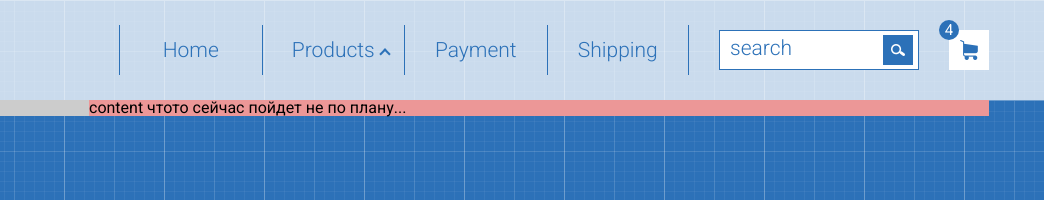
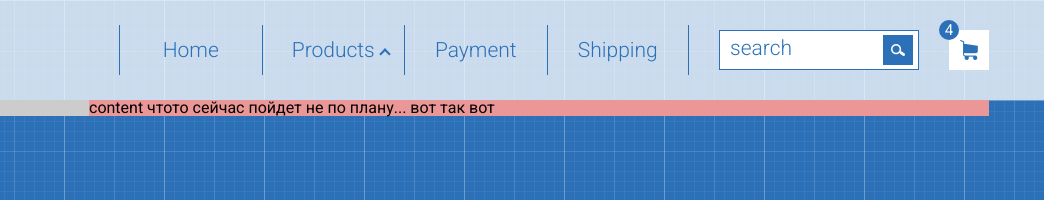
Before and after one commit to yaborodinov/git_expiriance.github.io, a website: page index.html in a window 1280 px wide. Shown: the top 200 px of the page, 236-1280 px from the left. Drawn offline with Linux system fonts and the light colour scheme.

Commit message:
add text to col-md-900

```diff
--- a/index.html
+++ b/index.html
@@ -75,7 +75,7 @@
         <div class="conteiner">
           <div class="row_main">
             <div class="col-md-270">sidebar</div>
-            <div class="col-md-900">content чтото сейчас пойдет не по плану...</div>
+            <div class="col-md-900">content чтото сейчас пойдет не по плану... вот так вот</div>
           </div>
         </div>
     </main>
```
